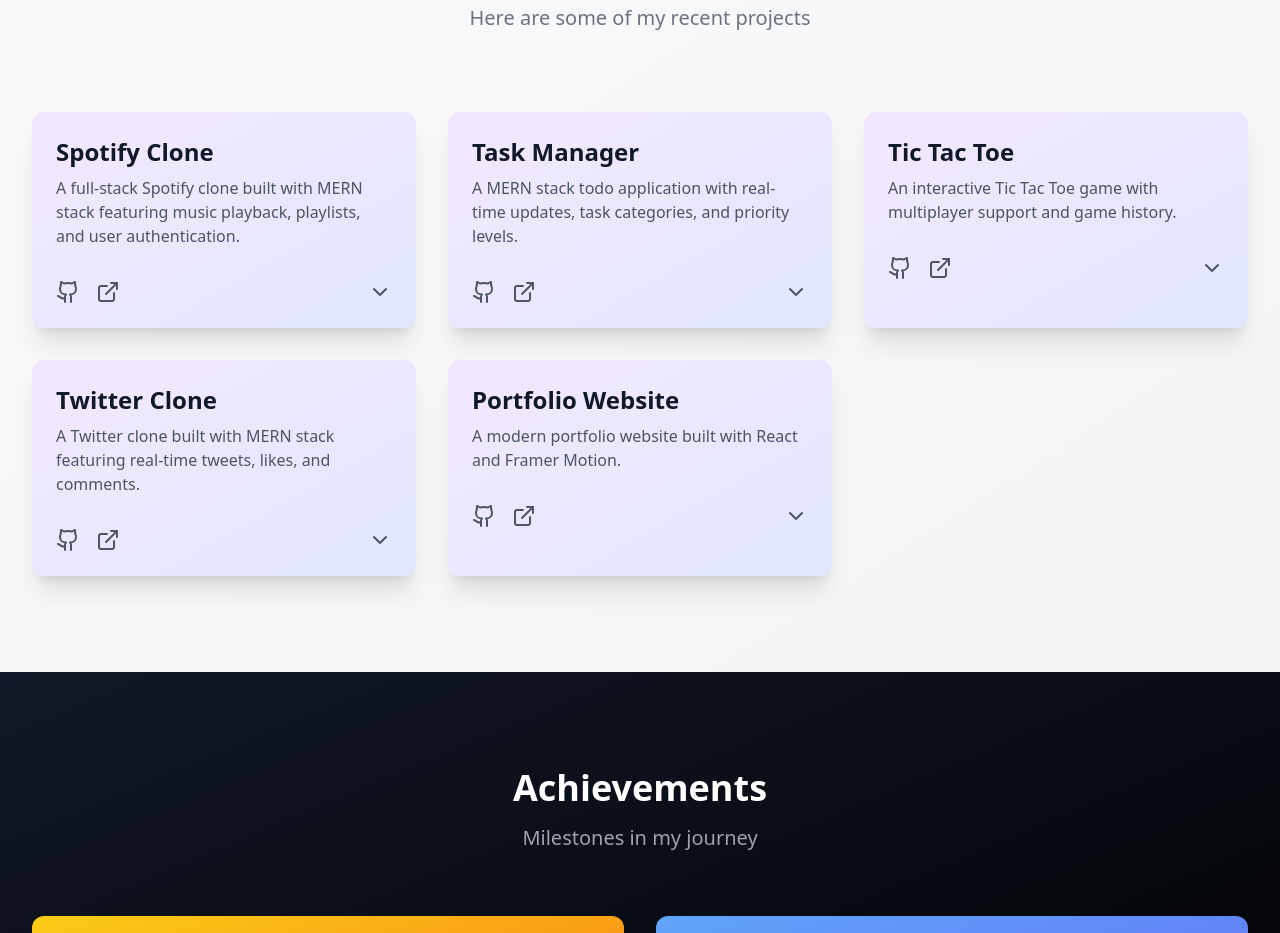
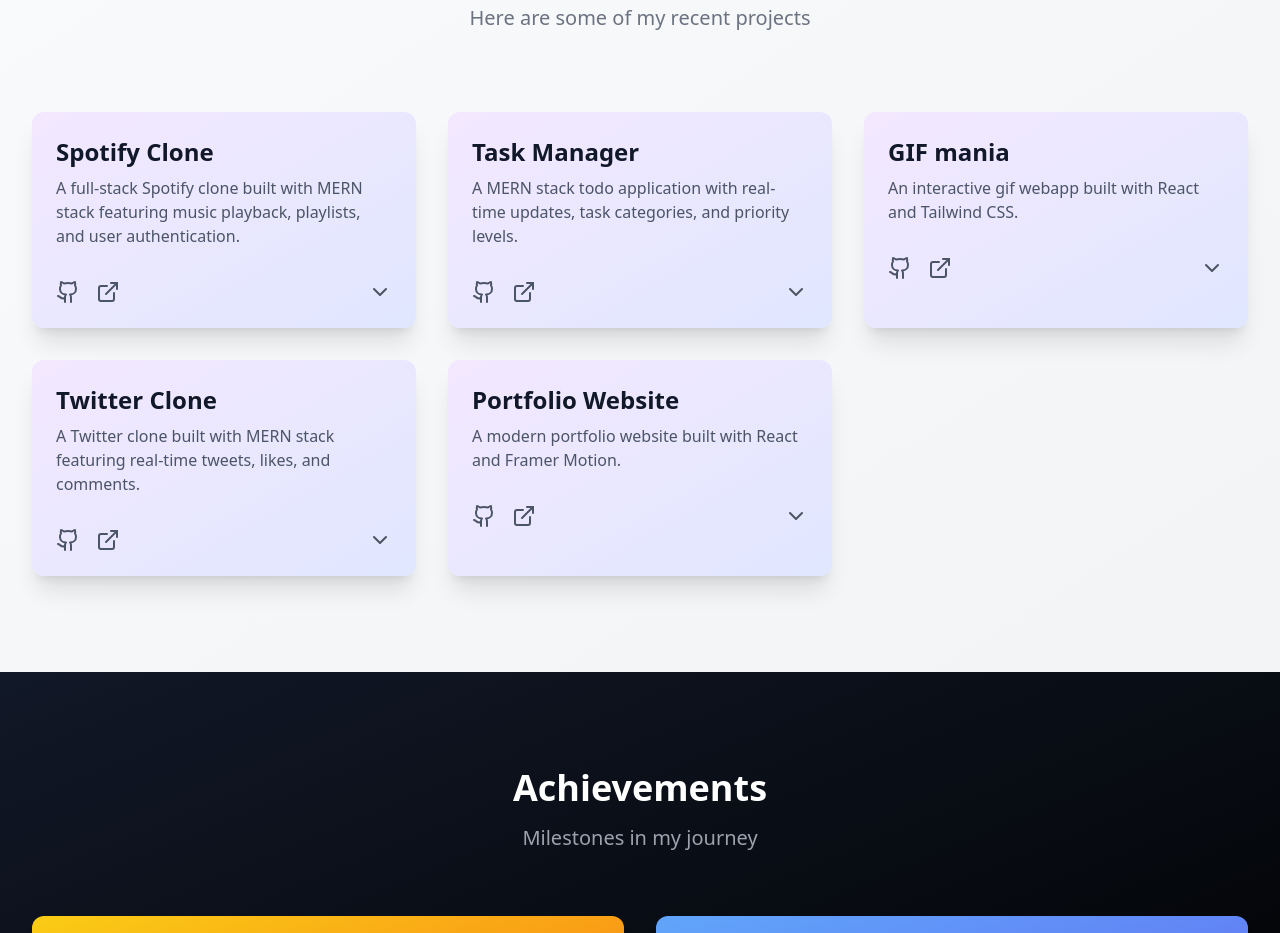
Before and after one commit to shivamsinghAIMLops32/webPortfolio, a React (Vite) app: page / in a window 1280 px wide. Shown: the part 2340-3273 px from the top of the page. Built offline with nearby package versions, Linux system fonts and the light colour scheme.

Commit message:
a project added

```diff
--- a/src/components/Projects/Projects.tsx
+++ b/src/components/Projects/Projects.tsx
@@ -15,10 +15,11 @@
     github: 'https://github.com/shivamsinghAIMLops32/task-manager',
   },
   {
-    title: 'Tic Tac Toe',
-    description: 'An interactive Tic Tac Toe game with multiplayer support and game history.',
-    tech: ['React', 'TypeScript', 'Tailwind CSS'],
-    github: 'https://github.com/shivamsinghAIMLops32/tic-tac-toe',
+    title: 'GIF mania',
+    description: 'An interactive gif webapp built with React and Tailwind CSS.',
+    tech: ['React', 'Tailwind CSS'],
+    github: 'https://github.com/shivamsinghAIMLops32/gifMania',
+    website: 'https://gifymania.netlify.app/',
   },
   {
     title: 'Twitter Clone',
```
